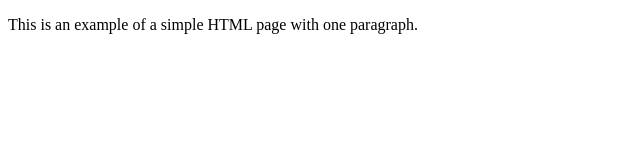
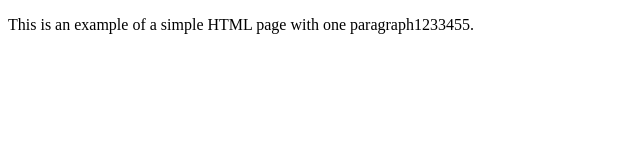
Before and after one commit to chikun26kumar/git-demo, a plain HTML site: page index.html in a window 1280 px wide. Shown: the full height of the page, 0-640 px from the left. Drawn offline with Linux system fonts and the light colour scheme.

Commit message:
testsing

```diff
--- a/index.html
+++ b/index.html
@@ -4,6 +4,6 @@
         <title>Exampleof chikun</title>
     </head>
     <body>
-        <p>This is an example of a simple HTML page with one paragraph.</p>
+        <p>This is an example of a simple HTML page with one paragraph1233455.</p>
     </body>
 </html>
```
Also changed, not shown: 1 other file.
